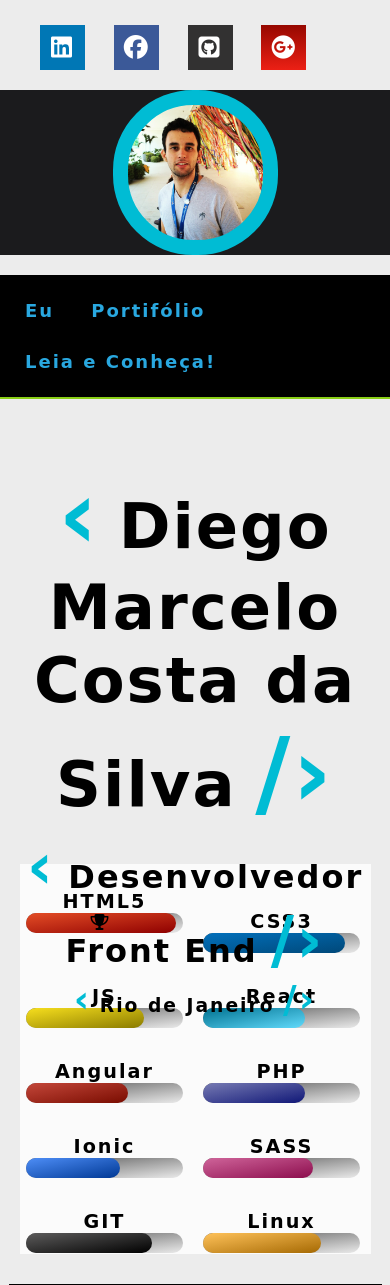
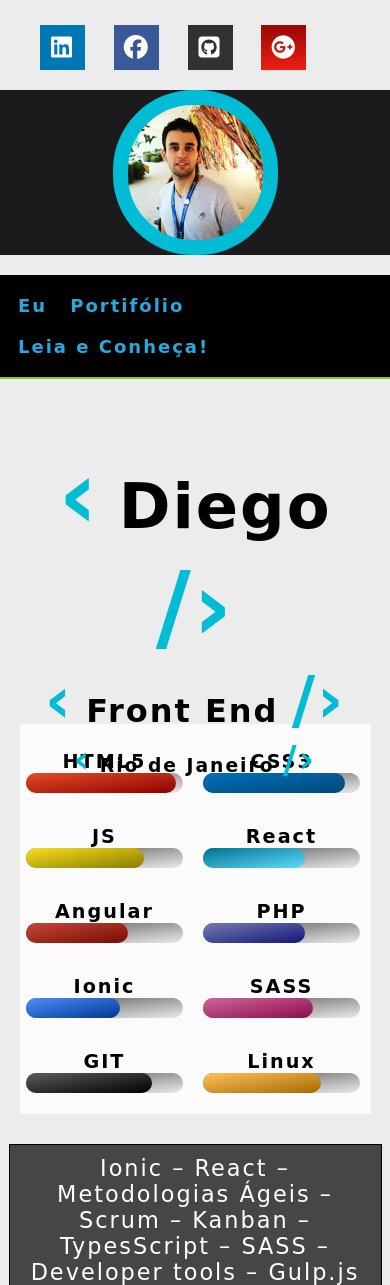
Before and after one commit to diegomcsilva/DiegoMarcelo, a PHP site: page / in a window 390 px wide. Shown: the top 1285 px of the page. Run offline with PHP 8.4, Linux system fonts and the light colour scheme; some libraries are stand-ins or nearby versions; some web fonts are replaced.

Commit message:
Ajust in medias

```diff
--- a/index.html
+++ b/index.html
@@ -32,9 +32,9 @@
 
     <div class="about" id="me">
       <div class="show">
-        <h1><span>&lsaquo;</span> <strong>Diego Marcelo Costa da Silva</strong> <span>/&rsaquo;</span></h1>
-        <h2><span>&lsaquo;</span> <strong>Desenvolvedor Front End</strong> <span>/&rsaquo;</span></h2>
-        <h3><span>&lsaquo;</span> <strong>Rio de Janeiro</strong> <span>/&rsaquo;</span></h3>
+        <h1><span class="marca">&lsaquo;</span> <strong>Diego <span class="none">Marcelo Costa da Silva</span></strong> <span class="marca">/&rsaquo;</span></h1>
+        <h2><span class="marca">&lsaquo;</span> <strong><span class="none">Desenvolvedor</span> Front End</strong> <span class="marca">/&rsaquo;</span></h2>
+        <h3><span class="marca">&lsaquo;</span> <strong>Rio de Janeiro</strong> <span class="marca">/&rsaquo;</span></h3>
         <!-- <h4><span>&lsaquo;</span> Meu objetivo é atuar na área de tecnologia da informação e desenvolver meus conhecimentos na área.
           <br />Minhas experiências me fizeram evoluir, mas sei que tenho muito para aprender. <span>/&rsaquo;</span>
         </h4> -->
@@ -50,7 +50,7 @@
       <div class="content">
         <p>HTML5</p>
         <div class="progress">
-          <div class="HTML5"><i class="fa fa-trophy" aria-hidden="true"></i></div>
+          <div class="HTML5"></div>
         </div>
       </div>
       <div class="content">
--- a/src/scss/style.scss
+++ b/src/scss/style.scss
@@ -162,8 +162,10 @@ header {
         font-size: 2em;
       }
       span {
+        &.marca {
         font-size: 2em;
         color: #00bcd4;
+        }
       }
     }
     /*.shows {
@@ -439,6 +441,12 @@ header {
           display: flex;
           float: initial;
           background-color: #000;
+          ul {
+            li {
+              display: inline-block;
+              padding: 10px 8px;
+            }
+          }
         }
         .social {
           position: absolute;
@@ -457,7 +465,7 @@ header {
       }
     }
     .about {
-      height: 420px;
+      height: 300px;
       .shows {
         h1, h3 {
           strong {
@@ -478,8 +486,30 @@ header {
       text-align: center;
     }
   }
+  .contents-models {
+    ul {
+      width: inherit;
+      li {
+        border: 15px outset #aeaeae;
+      }
+      img {
+        height: 350px;
+        width: 90%;
+      }
+      .port_btn {
+        display: none;
+      }
+    }
+  }
 
   @media (min-width: 320px) and (max-width: 768px) {
+    .show {
+      span {
+      &.none {
+        display: none;
+        }
+      }
+    }
     .competence {
       height: 390px;
       .content {
```
Also changed, not shown: public/css/style.min.css.
